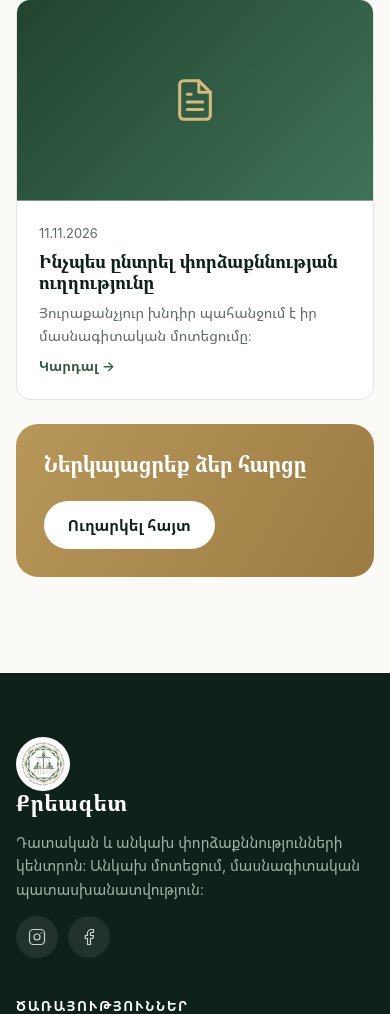
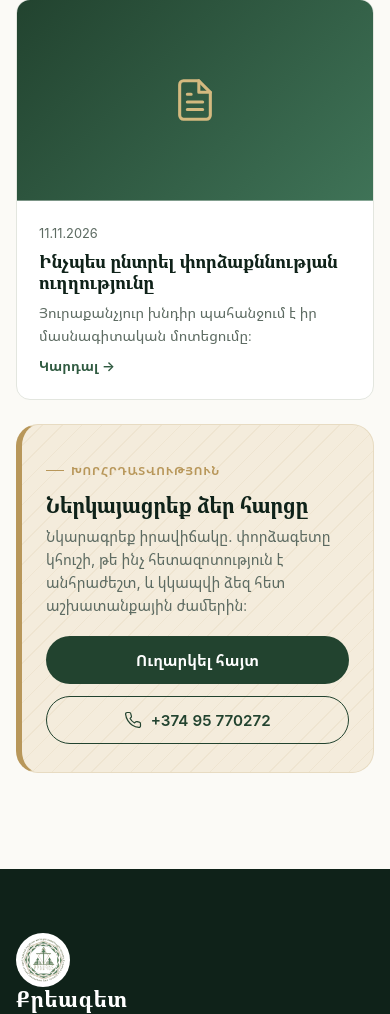
Before and after one commit to 790azat/qreaget, a Laravel app: page /articles/how-the-process-works in a window 390 px wide. Shown: the part 1250-2264 px from the top of the page. Run offline with Laravel 12, Linux system fonts and the light colour scheme; data comes from the database, SQL or seed files in the repository; data that the repository does not hold is empty; some libraries are stand-ins or nearby versions.

Commit message:
Redesign "Ask your question" banner: light cream with subtitle and phone button (#5)
Shared site._cta-band partial used on home, services and article pages.


Claude-Session: https://claude.ai/code/session_01HGDinBeNb7MkpRKEqBvuCj

Co-authored-by: Claude <noreply@anthropic.com>

```diff
--- a/lang/en/site.php
+++ b/lang/en/site.php
@@ -68,6 +68,7 @@ We strive to continuously develop our professional capabilities. To that end, we
     'contact' => [
         'label' => 'Contact', 'title' => 'Present your question',
         'text' => 'Fill in the form and we will get back to you during working hours.',
+        'cta_label' => 'Consultation', 'cta_text' => 'Describe your situation — an expert will advise which examination you need and contact you during working hours.',
         'address' => 'Address', 'phone' => 'Phone', 'email' => 'Email', 'hours' => 'Working hours', 'socials' => 'Social media',
     ],
     'form' => [
--- a/lang/hy/site.php
+++ b/lang/hy/site.php
@@ -68,6 +68,7 @@ return [
     'contact' => [
         'label' => 'Կապ', 'title' => 'Ներկայացրեք ձեր հարցը',
         'text' => 'Լրացրեք ձևը, և մենք կկապվենք ձեզ հետ աշխատանքային ժամերին։',
+        'cta_label' => 'Խորհրդատվություն', 'cta_text' => 'Նկարագրեք իրավիճակը․ փորձագետը կհուշի, թե ինչ հետազոտություն է անհրաժեշտ, և կկապվի ձեզ հետ աշխատանքային ժամերին։',
         'address' => 'Հասցե', 'phone' => 'Հեռախոս', 'email' => 'Էլ. փոստ', 'hours' => 'Աշխատանքային ժամեր', 'socials' => 'Սոցիալական ցանցեր',
     ],
     'form' => [
--- a/lang/ru/site.php
+++ b/lang/ru/site.php
@@ -68,6 +68,7 @@ return [
     'contact' => [
         'label' => 'Контакты', 'title' => 'Изложите ваш вопрос',
         'text' => 'Заполните форму, и мы свяжемся с вами в рабочее время.',
+        'cta_label' => 'Консультация', 'cta_text' => 'Опишите ситуацию — эксперт подскажет, какое исследование нужно, и свяжется с вами в рабочее время.',
         'address' => 'Адрес', 'phone' => 'Телефон', 'email' => 'Эл. почта', 'hours' => 'Часы работы', 'socials' => 'Соцсети',
     ],
     'form' => [
--- a/public/css/site.css
+++ b/public/css/site.css
@@ -278,9 +278,17 @@ table.t tr:last-child td{border-bottom:0}
 @media(max-width:520px){.footer .grid{grid-template-columns:1fr}}
 
 /* CTA band */
-.cta-band{background:linear-gradient(120deg,var(--gold),#9c7c43);color:#fff;border-radius:22px;padding:44px;display:flex;justify-content:space-between;align-items:center;gap:24px;flex-wrap:wrap}
-.cta-band h2{color:#fff;margin:0;font-size:clamp(1.4rem,2.6vw,2rem)}
-.cta-band .btn{background:#fff;color:var(--g900)}
+.cta-band{position:relative;border-radius:22px;padding:48px;display:flex;justify-content:space-between;align-items:center;gap:28px;flex-wrap:wrap;color:var(--ink);background:repeating-linear-gradient(135deg,rgba(184,151,90,.09) 0 1px,transparent 1px 14px),var(--gold-soft);border:1px solid #e7dbc2;border-left:6px solid var(--gold)}
+.cta-band .cta-text{max-width:560px}
+.cta-band .label{margin-bottom:.8rem}
+.cta-band h2{color:var(--g900);margin:0 0 .35em;font-size:clamp(1.5rem,2.8vw,2.1rem)}
+.cta-band p{margin:0;color:var(--muted);line-height:1.55}
+.cta-band .cta-actions{display:flex;gap:12px;flex-wrap:wrap}
+.cta-band.compact{padding:28px 24px;flex-direction:column;align-items:stretch;gap:20px}
+.cta-band.compact h2{font-size:1.3rem}
+.cta-band.compact p{font-size:.92rem}
+.cta-band.compact .cta-actions{flex-direction:column}
+@media(max-width:560px){.cta-band{padding:30px 24px}.cta-band .cta-actions{width:100%;flex-direction:column}}
 
 /* chat widget */
 .chat-fab{position:fixed;right:22px;bottom:22px;z-index:80;width:62px;height:62px;border-radius:50%;background:var(--g700);color:#fff;border:0;box-shadow:0 12px 30px -8px rgba(15,34,25,.55);cursor:pointer;display:grid;place-items:center;transition:.2s}
--- /dev/null
+++ b/resources/views/site/_cta-band.blade.php
@@ -0,0 +1,12 @@
+{{-- "Ask your question" banner. Pass ['compact' => true] for narrow columns. --}}
+<div class="cta-band {{ !empty($compact) ? 'compact' : '' }} {{ $class ?? '' }}" @isset($style) style="{{ $style }}" @endisset>
+  <div class="cta-text">
+    <span class="label">{{ __('site.contact.cta_label') }}</span>
+    <h2>{{ __('site.contact.title') }}</h2>
+    <p>{{ __('site.contact.cta_text') }}</p>
+  </div>
+  <div class="cta-actions">
+    <a href="{{ route('contact') }}#form" class="btn btn-primary">{{ __('site.nav.request') }}</a>
+    @if(setting('phone_1'))<a href="{{ tel_href(setting('phone_1')) }}" class="btn btn-outline"><x-icon name="phone" size="18"/> {{ setting('phone_1') }}</a>@endif
+  </div>
+</div>
--- a/resources/views/site/article.blade.php
+++ b/resources/views/site/article.blade.php
@@ -17,7 +17,7 @@
       <h4 style="font-family:var(--sans);font-size:.8rem;text-transform:uppercase;letter-spacing:.1em;color:var(--muted)">{{ __('site.articles.more') }}</h4>
       <div style="display:grid;gap:16px">@foreach($more as $a) @include('site._article-card', ['a' => $a]) @endforeach</div>
     @endif
-    <div class="cta-band" style="margin-top:24px;padding:28px;flex-direction:column;align-items:flex-start"><h2 style="font-size:1.3rem">{{ __('site.contact.title') }}</h2><a href="{{ route('contact') }}#form" class="btn">{{ __('site.nav.request') }}</a></div>
+    @include('site._cta-band', ['compact' => true, 'style' => 'margin-top:24px'])
   </aside>
 </div></section>
 @endsection
--- a/resources/views/site/home.blade.php
+++ b/resources/views/site/home.blade.php
@@ -116,10 +116,7 @@
 
 <section class="contact" id="contact">
   <div class="container">
-    <div class="cta-band reveal" style="margin-bottom:72px">
-      <h2>{{ __('site.contact.title') }}</h2>
-      <a href="{{ tel_href(setting('phone_1')) }}" class="btn"><x-icon name="phone" size="18"/> {{ setting('phone_1') }}</a>
-    </div>
+    @include('site._cta-band', ['class' => 'reveal', 'style' => 'margin-bottom:72px'])
     @include('site._contact-block')
   </div>
 </section>
--- a/resources/views/site/services.blade.php
+++ b/resources/views/site/services.blade.php
@@ -14,6 +14,6 @@
       </a>
     @endforeach
   </div>
-  <div class="cta-band" style="margin-top:56px"><h2>{{ __('site.contact.title') }}</h2><a href="{{ route('contact') }}#form" class="btn">{{ __('site.nav.request') }}</a></div>
+  @include('site._cta-band', ['style' => 'margin-top:56px'])
 </div></section>
 @endsection
```
